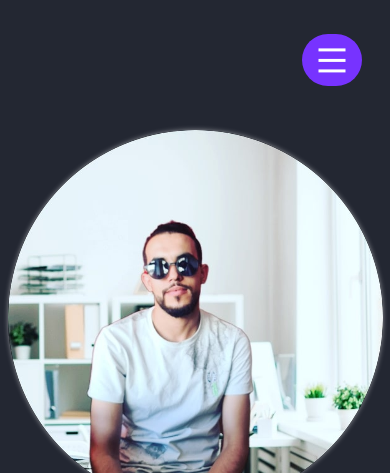
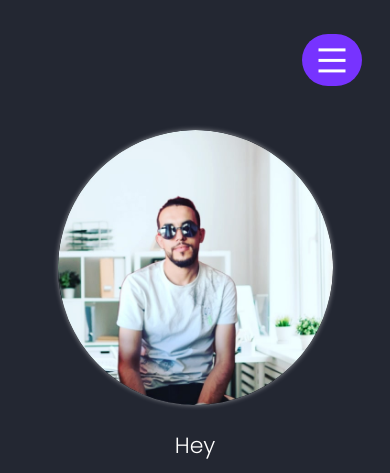
Before and after one commit to SaidAzmour9/tailwind-portfolio, a website: page dist/index.html in a window 390 px wide. Shown: the top 473 px of the page. Drawn offline with nearby package versions, Linux system fonts and the light colour scheme.

Commit message:
hero img edit

```diff
--- a/dist/index.html
+++ b/dist/index.html
@@ -25,7 +25,7 @@
             </div>
     </header>
     <main class="md:w-[80%] mx-auto mt-[50px] md:mt-[90px] md:grid grid-cols-2 content-center self-center">
-        <img src="images/img.jpg" alt="Said Azmour" class="mx-auto max-w-[375px] rounded-full shadow-img">
+        <img src="images/img.jpg" alt="Said Azmour" class="mx-auto max-w-[275px]  md:max-w-[375px] rounded-full shadow-img">
         <div class="space-y-4 text-center mt-6 px-14 md:pr-0">
             <p class="font-light text-[22px]">Hey <h1 class="font- text-[35px]">I'm Said Azmour</h1><h2 class="font-medium text-[25px]">Full Stack <span class="text-red">Developer</span></h2></p>
             <p>Lorem ipsum dolor sit amet consectetur adipisicing elit. Omnis illo, porro facilis odit dolorem libero!</p>
```
Also changed, not shown: dist/output.css.
